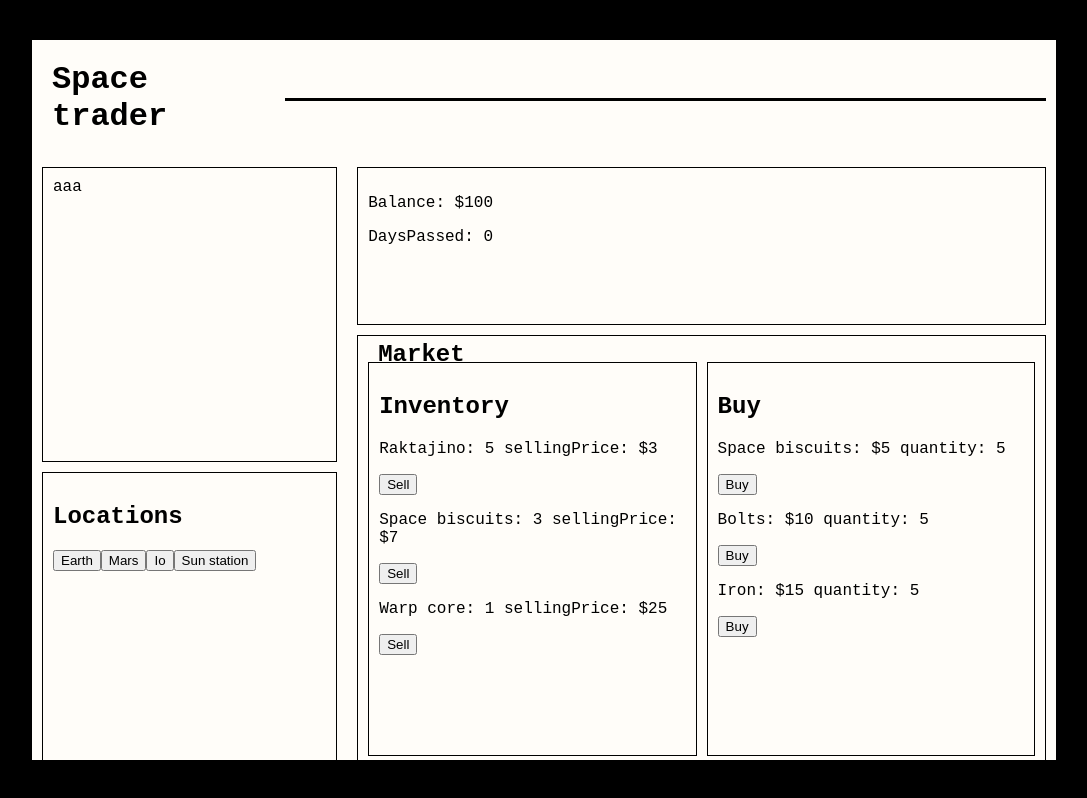
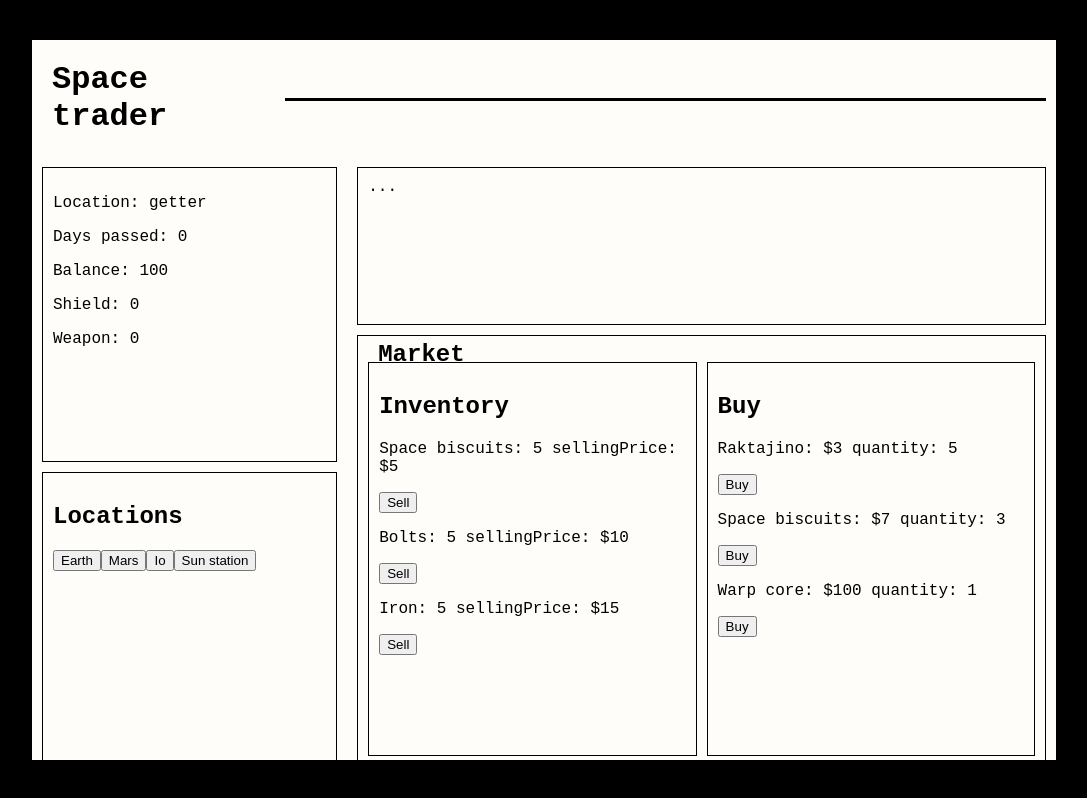
Before and after one commit to AmonMcDuul/space-trader, an Angular app: page / in a window 1280 px wide. Shown: the whole page, without its empty margins (96-1183 px from the left). Built offline with nearby package versions, Linux system fonts and the light colour scheme.

Commit message:
signals and models refactoring

```diff
--- a/src/app/home/home.component.html
+++ b/src/app/home/home.component.html
@@ -6,19 +6,23 @@
         </div>
         <div class="game-container">
             <div class="left-container">
-                <div class="location-container">aaa
+                <div class="location-container">
+                    <p>Location: {{ gameState.locations.name }}</p>
+                    <p>Days passed: {{ gameState.daysPassed() }}</p>
+                    <p>Balance: {{ gameState.balance() }}</p>
+                    <p>Shield: {{ gameState.shield() }}</p>
+                    <p>Weapon: {{ gameState.weapon() }}</p>
                 </div>
                 <div class="travel-container">
                     <h2>Locations</h2>
-                    <button *ngFor="let location of locations" (click)="Travel(location)">
-                        {{ location }}
+                    <button *ngFor="let location of gameState.locations()" (click)="Travel(location.name)">
+                        {{ location.name }}
                     </button>
                 </div>
             </div>
             <div class="right-container">
                 <div class="status-container">
-                    <p>Balance: ${{ balance }}</p>
-                    <p>DaysPassed: {{ daysPassed }}</p>
+                    ...
                 </div>
                 <div class="market-container">
                     <div class="market-title">
@@ -27,14 +31,14 @@
                     <div class="market-content">
                         <div class="inventory">
                             <h2>Inventory</h2>
-                            <div class="item" *ngFor="let item of inventory">
+                            <div class="item" *ngFor="let item of gameState.inventory()">
                                 <p>{{ item.name }}: {{ item.quantity }} sellingPrice: ${{ item.price }}</p>
                                 <button (click)="Sell(item)">Sell</button>
                             </div>
                         </div>
                         <div class="market">
                             <h2>Buy</h2>
-                            <div class="item" *ngFor="let item of marketItems">
+                            <div class="item" *ngFor="let item of gameState.marketItems()">
                                 <p>{{ item.name }}: ${{ item.price }} quantity: {{ item.quantity }}</p>
                                 <button (click)="Buy(item)">Buy</button>
                             </div>
@@ -45,3 +49,44 @@
         </div>
     </div>
 </div>
+
+<!-- <div class="viewport">
+    <div class="main-container">
+        <div class="head-container">
+            <h1>Game</h1>
+            <div class="header-line"></div>
+        </div>
+        <div class="game-container">
+            <div class="left-container">
+                <div class="location-container">
+                    <p>Days passed: {{ gameState.daysPassed() }}</p>
+                    <p>Balance: {{ gameState.balance() }}</p>
+                    <p>Shield: {{ gameState.shield() }}</p>
+                    <p>Weapon: {{ gameState.weapon() }}</p>
+                    <button (click)="NextDay()">Next day</button>
+                    <button *ngFor="let location of gameState.locations()" (click)="Travel(location.name)">{{
+                        location.name }}</button>
+                </div>
+            </div>
+            <div class="right-container">
+                <div class="status-container">
+                    <h2>Inventory</h2>
+                    <ul>
+                        <li *ngFor="let item of gameState.inventory()">{{ item.name }} - {{ item.quantity }}</li>
+                    </ul>
+                </div>
+                <div class="market-container">
+                    <h2>Market</h2>
+                    <ul>
+                        <li *ngFor="let item of gameState.marketItems()">{{ item.name }} - {{ item.price }} - {{
+                            item.quantity }}</li>
+                    </ul>
+                    <button *ngFor="let item of gameState.inventory()" (click)="Sell(item)">Sell {{ item.name
+                        }}</button>
+                    <button *ngFor="let item of gameState.marketItems()" (click)="Buy(item)">Buy {{ item.name
+                        }}</button>
+                </div>
+            </div>
+        </div>
+    </div>
+</div> -->
--- a/src/app/home/home.component.ts
+++ b/src/app/home/home.component.ts
@@ -1,5 +1,7 @@
+import { Component, inject } from '@angular/core';
+import { GameState } from '../models/gameState';
 import { CommonModule } from '@angular/common';
-import { Component } from '@angular/core';
+import { seed } from '../seeder/seed';
 
 @Component({
   selector: 'app-home',
@@ -9,66 +11,25 @@ import { Component } from '@angular/core';
   styleUrls: ['./home.component.scss']
 })
 export class HomeComponent {
-  gameLength = 30;
-  daysPassed = 0;
-  balance = 100;
-  shield = 0;
-  weapon = 0;
-  inventory = [
-    { name: 'Raktajino', price: 3, quantity: 5 },
-    { name: 'Space biscuits', price: 7, quantity: 3 },
-    { name: 'Warp core', price: 25, quantity: 1 }
-  ];
-  locations = ['Earth', 'Mars', 'Io', 'Sun station'];
-  marketItems = [
-    { name: 'Space biscuits', price: 5, quantity: 5 },
-    { name: 'Bolts', price: 10, quantity: 5 },
-    { name: 'Iron', price: 15, quantity: 5 }
-  ];
+  gameState = new GameState();
 
-  EndGame(){
-    console.log('Ended game');
+  constructor(){
+    this.gameState = new GameState(seed.gameLength, seed.daysPassed, seed.balance, seed.shield, seed.weapon, seed.locations, seed.inventory, seed.marketItems, seed.currentLocation);
   }
 
-  NextDay(){
-    this.daysPassed++;
-    if(this.daysPassed >= this.gameLength){
-      this.EndGame();
-    }
+  NextDay() {
+    this.gameState.NextDay();
   }
 
   Travel(location: string) {
-    console.log(`Traveling to ${location}`);
-    this.NextDay();
+    this.gameState.Travel(location);
   }
 
   Buy(item: { name: string; price: number }) {
-    if (this.balance >= item.price) {
-      this.balance -= item.price;
-      const inventoryItem = this.inventory.find(i => i.name === item.name);
-      const marketItem = this.marketItems.find(i => i.name === item.name);
-      if (inventoryItem && marketItem) {
-        marketItem.quantity--;
-        inventoryItem.quantity++;
-      } else {
-        this.inventory.push({ name: item.name, price: item.price, quantity: 1 });
-      }
-      console.log(`Bought ${item.name}`);
-    } else {
-      console.log('Not enough money');
-    }
+    this.gameState.Buy(item);
   }
 
-  Sell(item: { name: string; price: number }){
-    const marketItem = this.marketItems.find(i => i.name === item.name);
-    const inventoryItem = this.inventory.find(i => i.name === item.name);
-    this.balance += item.price;
-    if (inventoryItem && marketItem) {
-      inventoryItem.quantity--;
-      marketItem.quantity++;
-    } else {
-      this.marketItems.push({ name: item.name, price: item.price, quantity: 1 });
-    }
-    console.log(`Sold ${item.name}`);
+  Sell(item: { name: string; price: number }) {
+    this.gameState.Sell(item);
   }
 }
--- /dev/null
+++ b/src/app/models/gameState.ts
@@ -0,0 +1,84 @@
+import { Injectable, signal } from '@angular/core';
+import { InventoryItem } from './inventoryItem';
+import { MarketItem } from './marketItem';
+import { Location } from './location';
+
+export class GameState {
+  gameLength = signal(0);
+  daysPassed = signal(0);
+  balance = signal(0);
+  shield = signal(0);
+  weapon = signal(0);
+  currentLocation = signal("");
+  inventory = signal<InventoryItem[]>([]);
+  locations = signal<Location[]>([]);
+  marketItems = signal<MarketItem[]>([]);
+
+  constructor(
+    gameLength: number = 0,
+    daysPassed: number = 0,
+    balance: number = 0,
+    shield: number = 0,
+    weapon: number = 0,
+    locations: Location[] = [],
+    marketItems: MarketItem[] = [],
+    inventory: InventoryItem[] = [],
+    currentLocation: string = ""
+  ) {
+    this.gameLength.set(gameLength);
+    this.daysPassed.set(daysPassed);
+    this.balance.set(balance);
+    this.shield.set(shield);
+    this.weapon.set(weapon);
+    this.locations.set(locations);
+    this.marketItems.set(marketItems);
+    this.inventory.set(inventory);
+    this.currentLocation.set(currentLocation);
+  }
+
+  EndGame() {
+    if (this.daysPassed() >= this.gameLength()) {
+      console.log('Ended game');
+    }
+  }
+
+  NextDay() {
+    this.daysPassed.update(days => days + 1);
+    this.EndGame();
+  }
+
+  Travel(location: string) {
+    console.log(`Traveling to ${location}`);
+    this.NextDay();
+  }
+
+  Buy(item: { name: string; price: number }) {
+    if (this.balance() >= item.price) {
+      this.balance.update(balance => balance - item.price);
+      const inventoryItem = this.inventory().find(i => i.name === item.name);
+      const marketItem = this.marketItems().find(i => i.name === item.name);
+      if (inventoryItem && marketItem) {
+        marketItem.quantity--;
+        inventoryItem.quantity++;
+      } else {
+        this.inventory.update(inventory => [...inventory, { name: item.name, price: item.price, quantity: 1 }]);
+      }
+      console.log(`Bought ${item.name}`);
+    } else {
+      console.log('Not enough money');
+    }
+  }
+
+  Sell(item: { name: string; price: number }) {
+    const marketItem = this.marketItems().find(i => i.name === item.name);
+    const inventoryItem = this.inventory().find(i => i.name === item.name);
+    this.balance.update(balance => balance + item.price);
+    if (inventoryItem && marketItem) {
+      inventoryItem.quantity--;
+      marketItem.quantity++;
+    } else {
+      this.marketItems.update(marketItems => [...marketItems, { name: item.name, price: item.price, quantity: 1 }]);
+    }
+    console.log(`Sold ${item.name}`);
+  }
+}
--- /dev/null
+++ b/src/app/models/inventoryItem.ts
@@ -0,0 +1,11 @@
+export class InventoryItem {
+  name: string;
+  price: number;
+  quantity: number;
+
+  constructor(name: string, price: number, quantity: number) {
+    this.name = name;
+    this.price = price;
+    this.quantity = quantity;
+  }
+}
--- /dev/null
+++ b/src/app/models/location.ts
@@ -0,0 +1,7 @@
+export class Location {
+  name: string;
+
+  constructor(name: string) {
+    this.name = name;
+  }
+}
--- /dev/null
+++ b/src/app/models/marketItem.ts
@@ -0,0 +1,11 @@
+export class MarketItem {
+  name: string;
+  price: number;
+  quantity: number;
+
+  constructor(name: string, price: number, quantity: number) {
+    this.name = name;
+    this.price = price;
+    this.quantity = quantity;
+  }
+}
--- /dev/null
+++ b/src/app/models/shield.ts
@@ -0,0 +1,3 @@
+export class Shield {
+    name: string | undefined;
+  }
--- /dev/null
+++ b/src/app/models/weapon.ts
@@ -0,0 +1,3 @@
+export class Weapon {
+    name: string | undefined;
+  }
--- /dev/null
+++ b/src/app/seeder/seed.ts
@@ -0,0 +1,29 @@
+import { InventoryItem } from "../models/inventoryItem";
+import { MarketItem } from "../models/marketItem";
+import { Location } from "../models/location";
+import { GameState } from "../models/gameState";
+
+export const seed = {
+    gameLength: 30,
+    daysPassed: 0,
+    balance: 100,
+    shield: 0,
+    weapon: 0,
+    currentLocation: 'Earth',
+    locations: [
+        new Location('Earth'),
+        new Location('Mars'),
+        new Location('Io'),
+        new Location('Sun station')
+    ],
+    inventory: [
+        new InventoryItem('Raktajino', 3, 5),
+        new InventoryItem('Space biscuits', 7, 3),
+        new InventoryItem('Warp core', 100, 1),
+    ],
+    marketItems: [
+        new MarketItem('Space biscuits', 5, 5),
+        new MarketItem('Bolts', 10, 5),
+        new MarketItem('Iron', 15, 5),
+    ]
+}
```
